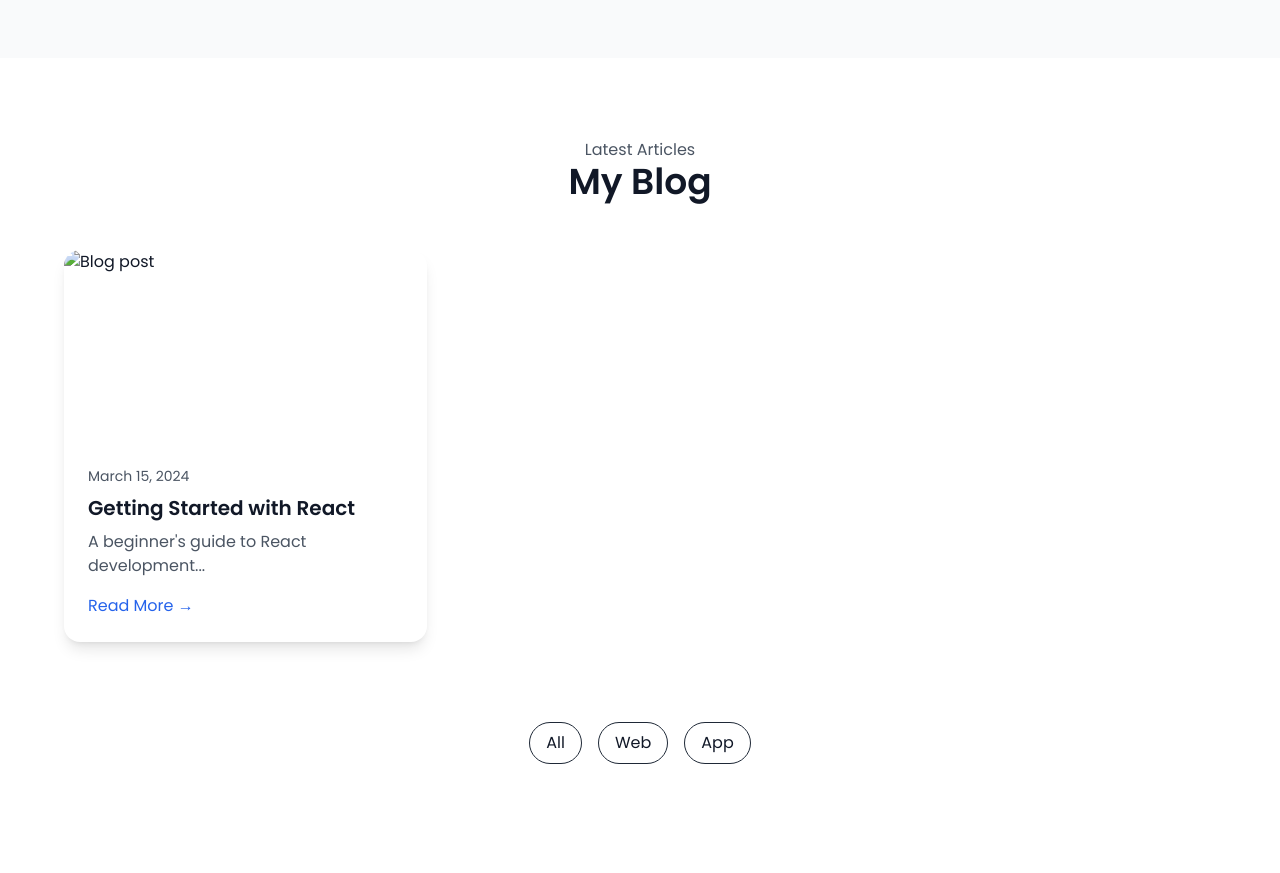
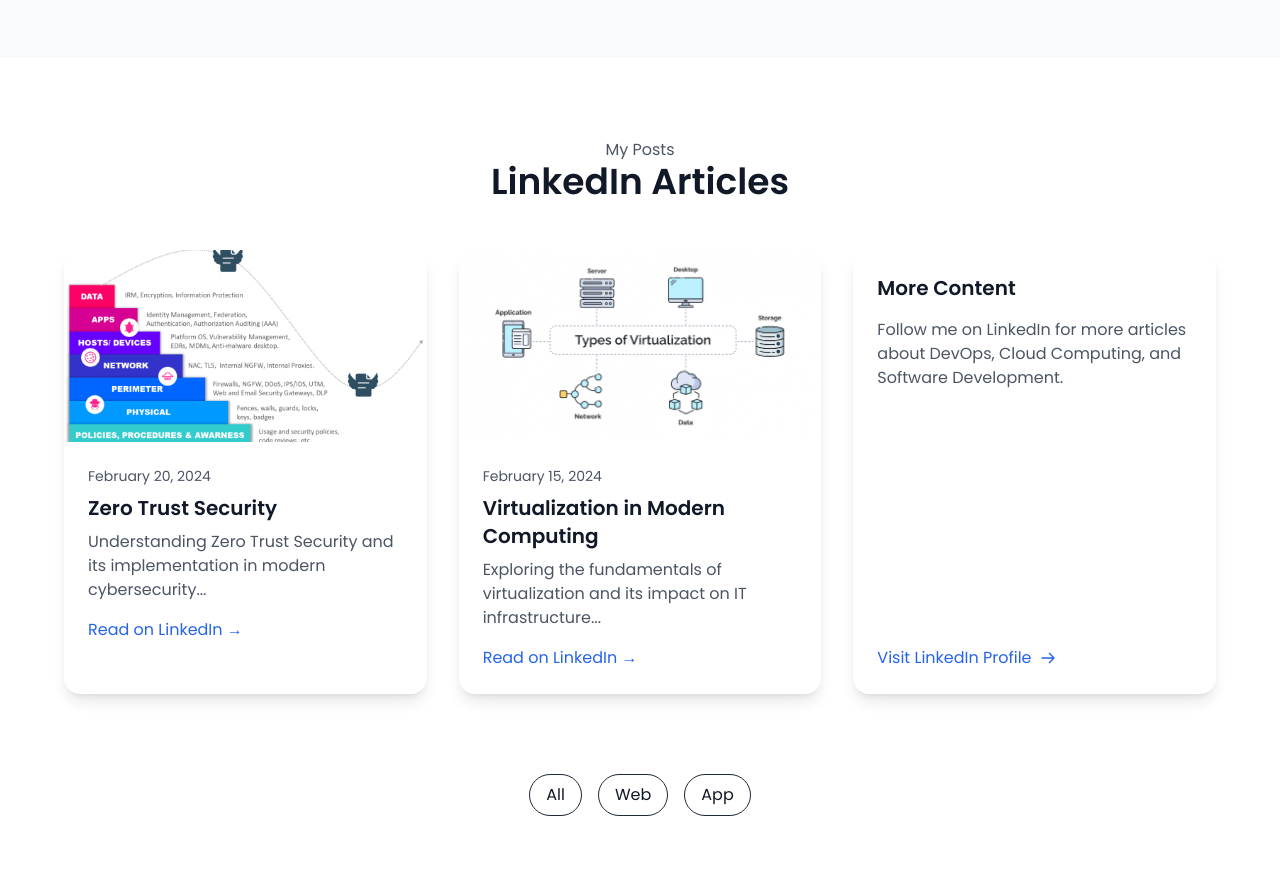
Before and after one commit to mimi-netizen/MyPortfolio, a plain HTML site: page Portfolio/index.html in a window 1280 px wide. Shown: the part 3760-4633 px from the top of the page. Drawn offline with nearby package versions, Linux system fonts and the light colour scheme.

Commit message:
articles and clean-up

```diff
--- a/Portfolio/index.html
+++ b/Portfolio/index.html
@@ -230,7 +230,7 @@
 
         <!-- Currently Working On -->
         <div class="mb-16">
-          <h3 class="text-2xl font-semibold mb-8">Currently Working On</h3>
+          <h3 class="text-2xl text-center font-semibold mb-8">Currently Working On</h3>
           <div class="grid grid-cols-1 sm:grid-cols-2 lg:grid-cols-3 gap-6 md:gap-8">
             <div class="bg-white dark:bg-gray-900 rounded-2xl overflow-hidden shadow-lg transition-transform hover:scale-105">
               <div class="aspect-video">
@@ -247,7 +247,7 @@
 
         <!-- Featured Projects -->
         <div>
-          <h3 class="text-2xl font-semibold mb-8">Featured Projects</h3>
+          <h3 class="text-2xl text-center font-semibold mb-8">Featured Projects</h3>
           <div class="grid grid-cols-1 sm:grid-cols-2 lg:grid-cols-3 gap-6 md:gap-8">
             <!-- DevOps & Cloud -->
             <div class="bg-white dark:bg-gray-900 rounded-2xl overflow-hidden shadow-lg transition-transform hover:scale-105">
@@ -327,19 +327,56 @@
     <!-- Blog Section -->
     <section id="blog" class="py-20 px-4 md:px-10">
       <div class="max-w-6xl mx-auto">
-        <p class="text-center text-gray-600 dark:text-gray-400">Latest Articles</p>
-        <h2 class="text-4xl font-bold text-center mb-12">My Blog</h2>
+        <p class="text-center text-gray-600 dark:text-gray-400">My Posts</p>
+        <h2 class="text-4xl font-bold text-center mb-12">LinkedIn Articles</h2>
         <div class="grid md:grid-cols-2 lg:grid-cols-3 gap-8">
+          <!-- Zero Trust Security Article -->
           <article class="bg-white dark:bg-gray-900 rounded-2xl overflow-hidden shadow-lg">
-            <img src="./assets/blog1.jpg" alt="Blog post" class="w-full h-48 object-cover">
+            <img src="./assets/zero-trust-security-solutions.png"
+                 alt="Zero Trust Security"
+                 class="w-full h-48 object-cover">
             <div class="p-6">
-              <p class="text-sm text-gray-600 dark:text-gray-400 mb-2">March 15, 2024</p>
-              <h3 class="text-xl font-semibold mb-2">Getting Started with React</h3>
-              <p class="text-gray-600 dark:text-gray-400 mb-4">A beginner's guide to React development...</p>
-              <a href="#" class="text-blue-600 dark:text-blue-400 hover:underline">Read More →</a>
+              <p class="text-sm text-gray-600 dark:text-gray-400 mb-2">February 20, 2024</p>
+              <h3 class="text-xl font-semibold mb-2">Zero Trust Security</h3>
+              <p class="text-gray-600 dark:text-gray-400 mb-4">Understanding Zero Trust Security and its implementation in modern cybersecurity...</p>
+              <a href="https://www.linkedin.com/posts/celyne-kydd_zerotrust-cybersecurity-security-activity-7164835167917637632-pO8y"
+                 target="_blank"
+                 class="text-blue-600 dark:text-blue-400 hover:underline">Read on LinkedIn →</a>
             </div>
           </article>
-          <!-- Add more blog posts -->
+
+          <!-- Virtualization Post -->
+          <article class="bg-white dark:bg-gray-900 rounded-2xl overflow-hidden shadow-lg">
+            <img src="./assets/virt.png"
+                 alt="Virtualization"
+                 class="w-full h-48 object-cover">
+            <div class="p-6">
+              <p class="text-sm text-gray-600 dark:text-gray-400 mb-2">February 15, 2024</p>
+              <h3 class="text-xl font-semibold mb-2">Virtualization in Modern Computing</h3>
+              <p class="text-gray-600 dark:text-gray-400 mb-4">Exploring the fundamentals of virtualization and its impact on IT infrastructure...</p>
+              <a href="https://www.linkedin.com/posts/celyne-kydd_virtualization-cloud-devops-activity-7163551074847727616-ZeOE"
+                 target="_blank"
+                 class="text-blue-600 dark:text-blue-400 hover:underline">Read on LinkedIn →</a>
+            </div>
+          </article>
+
+          <!-- Additional LinkedIn Content -->
+          <article class="bg-white dark:bg-gray-900 rounded-2xl overflow-hidden shadow-lg">
+            <div class="p-6 h-full flex flex-col justify-between">
+              <div>
+                <h3 class="text-xl font-semibold mb-4">More Content</h3>
+                <p class="text-gray-600 dark:text-gray-400 mb-4">Follow me on LinkedIn for more articles about DevOps, Cloud Computing, and Software Development.</p>
+              </div>
+              <a href="https://linkedin.com/in/celyne-kydd"
+                 target="_blank"
+                 class="text-blue-600 dark:text-blue-400 hover:underline inline-flex items-center">
+                Visit LinkedIn Profile
+                <svg class="w-4 h-4 ml-2" fill="none" stroke="currentColor" viewBox="0 0 24 24">
+                  <path stroke-linecap="round" stroke-linejoin="round" stroke-width="2" d="M14 5l7 7m0 0l-7 7m7-7H3"/>
+                </svg>
+              </a>
+            </div>
+          </article>
         </div>
       </div>
     </section>
```
Also changed, not shown: Portfolio/assets/testimonial1.jpg (added), Portfolio/assets/virt.png (added), Portfolio/assets/zero-trust-security-solutions.png (added).
